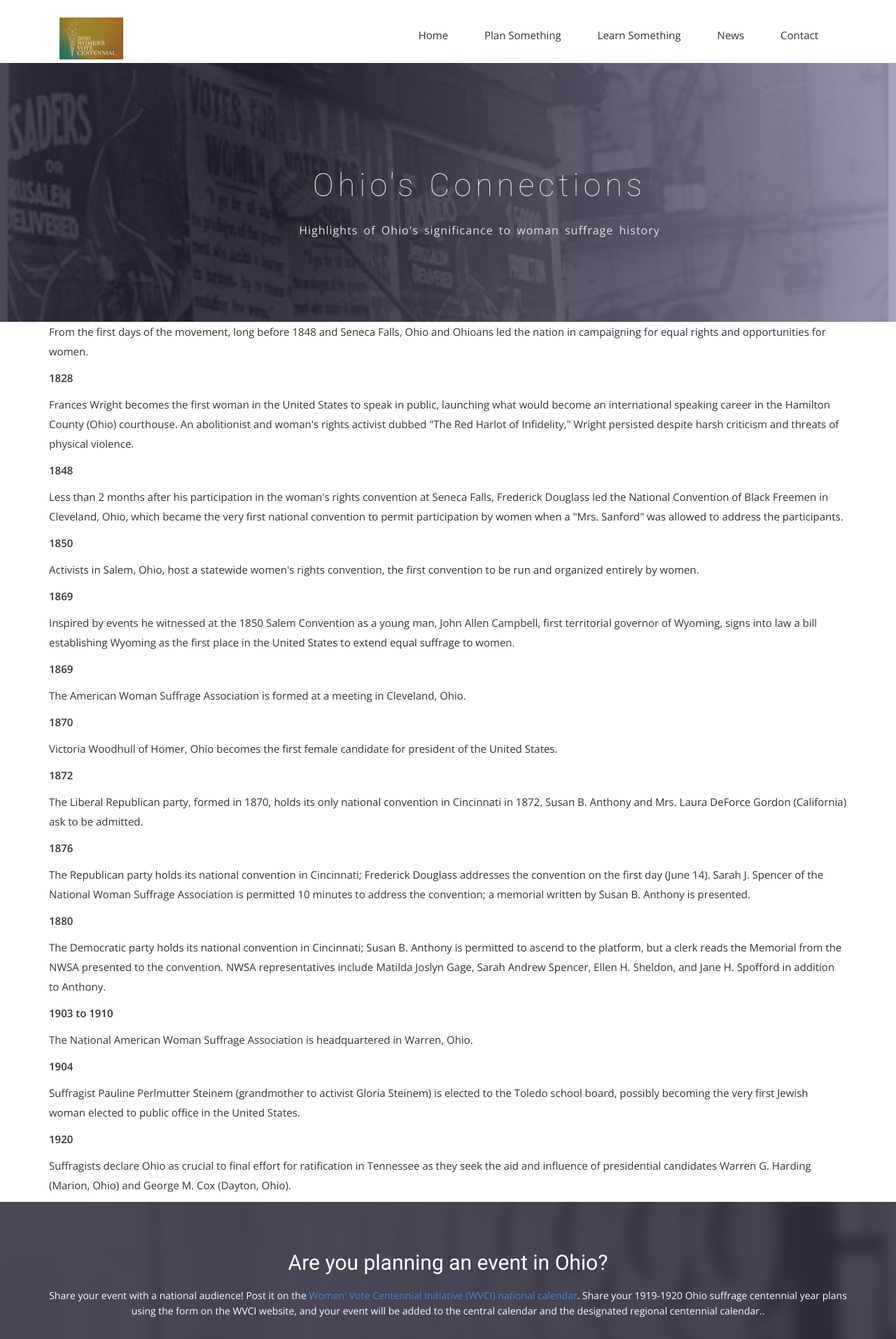
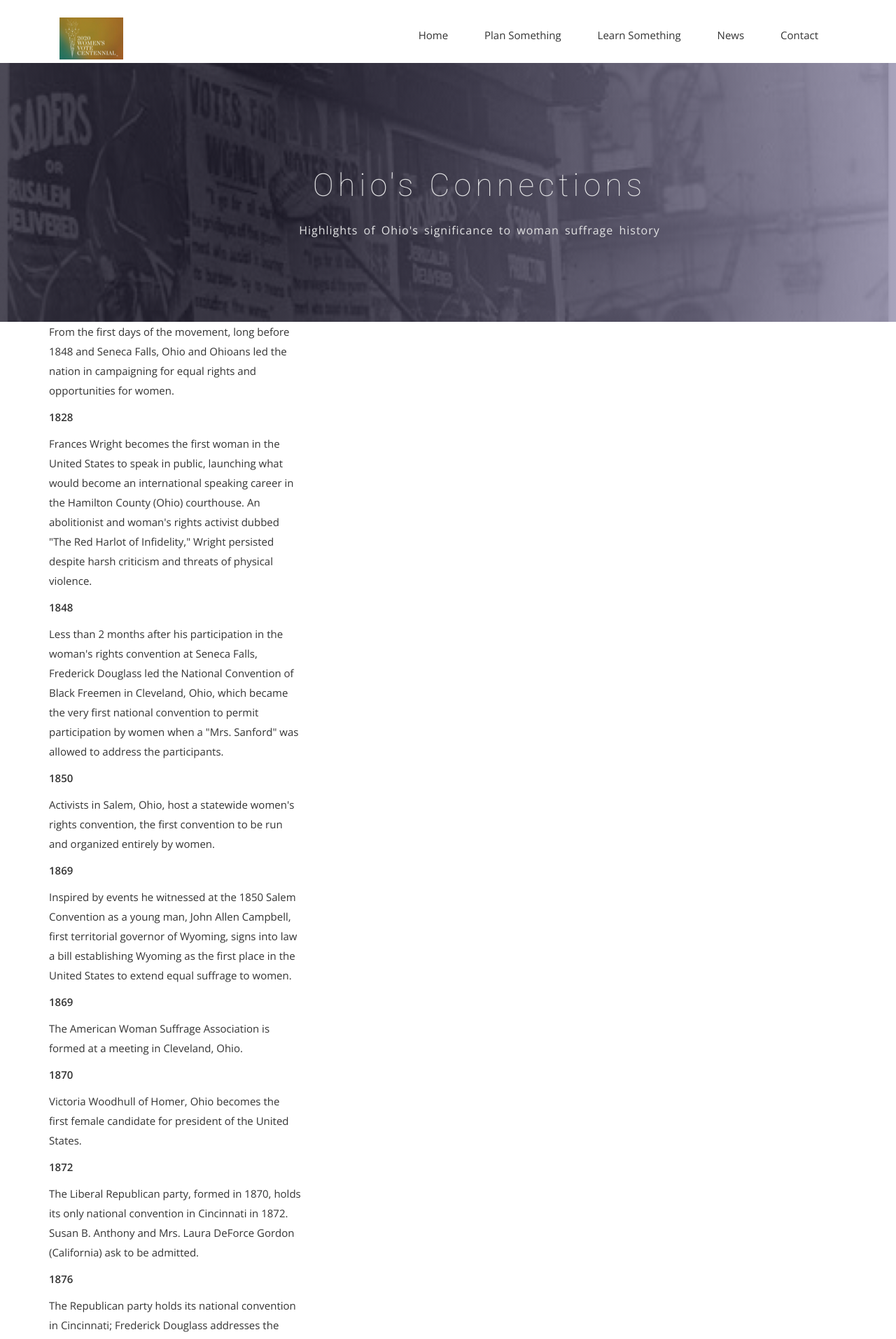
Before and after one commit to OhioSuffrageCentennial/ohiosuffragecentennial, a Jekyll site: the page built from connections.html, in a window 1280 px wide. Shown: the top 1914 px of the page at 70% size. Built offline with Jekyll 4.4.1, drawn with Linux system fonts in a browser that asks for light colours; nearby versions of some CDN libraries; some web fonts are replaced.

Commit message:
resize columns on connections page

```diff
--- a/connections.html
+++ b/connections.html
@@ -21,7 +21,7 @@
 
   <div class="container">
     <div class="row">
-      <div class="col-md-12">
+      <div class="col-md-4">
         <div class="block">
           <p>From the first days of the movement, long before 1848 and Seneca Falls, Ohio and Ohioans led the nation in campaigning for equal rights and opportunities for women.</p>
 
```
